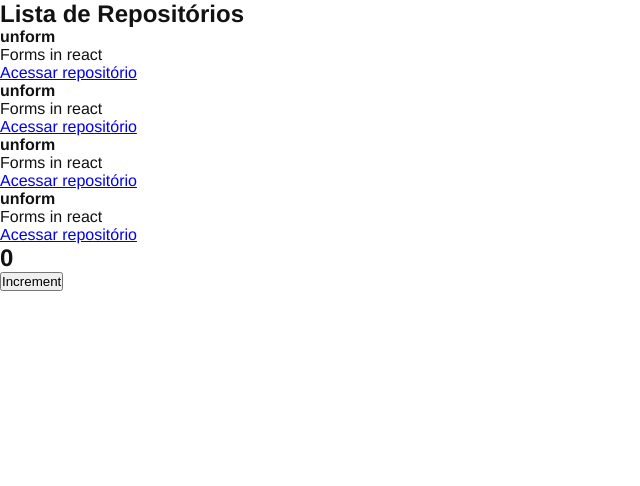
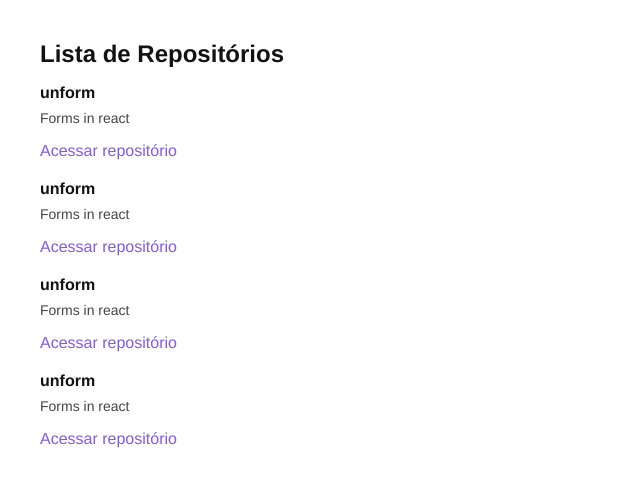
Before and after one commit to rodrigoalbinoh/ignite_github_explorer, a React app: page / in a window 1280 px wide. Shown: the top 486 px of the page, without its empty margins (0-640 px from the left). Built offline with nearby package versions, Linux system fonts and the light colour scheme.

Commit message:
estilizaçao da listagem

```diff
--- a/src/App.jsx
+++ b/src/App.jsx
@@ -1,13 +1,11 @@
 import './styles/global.scss';
 import { RepositoryList } from './components/RepositoryList';
-import { Counter } from './components/Counter';
 
 export function App(){
 
   return (
     <>
       <RepositoryList />
-      <Counter />
     </>
   )
 }
--- a/src/components/Counter/index.jsx
+++ /dev/null
@@ -1,16 +0,0 @@
-import { useState } from 'react';
-
-export function Counter () {
-  const [counter, setCounter] = useState(0);
-
-  function increment() {
-    setCounter(prevState => prevState += 1);
-  }
-
-  return(
-    <div>
-      <h2>{counter}</h2>
-      <button onClick={increment}>Increment</button>
-    </div>
-  );
-}
--- a/src/components/RepositoryList/index.jsx
+++ b/src/components/RepositoryList/index.jsx
@@ -1,4 +1,6 @@
 import { RepositoryItem } from "../RepositoryItem";
+
+import '../../styles/repositories.scss';
 
 const repository = {
   name: 'unform',
--- /dev/null
+++ b/src/styles/repositories.scss
@@ -0,0 +1,30 @@
+section.repository-list {
+  margin: 40px;
+
+  h1 {
+    margin-bottom: 16px;
+  }
+
+  ul {
+    list-style: none;
+
+    li {
+      & + li {
+        margin-top: 20px;
+      }
+
+      p {
+        font-size: 14px;
+        color: #444;
+        margin-top: 8px;
+      }
+
+      a {
+        display: inline-block;
+        margin-top: 16px;
+        text-decoration: none;
+        color: #8257ec;
+      }
+    }
+  }
+}
```
